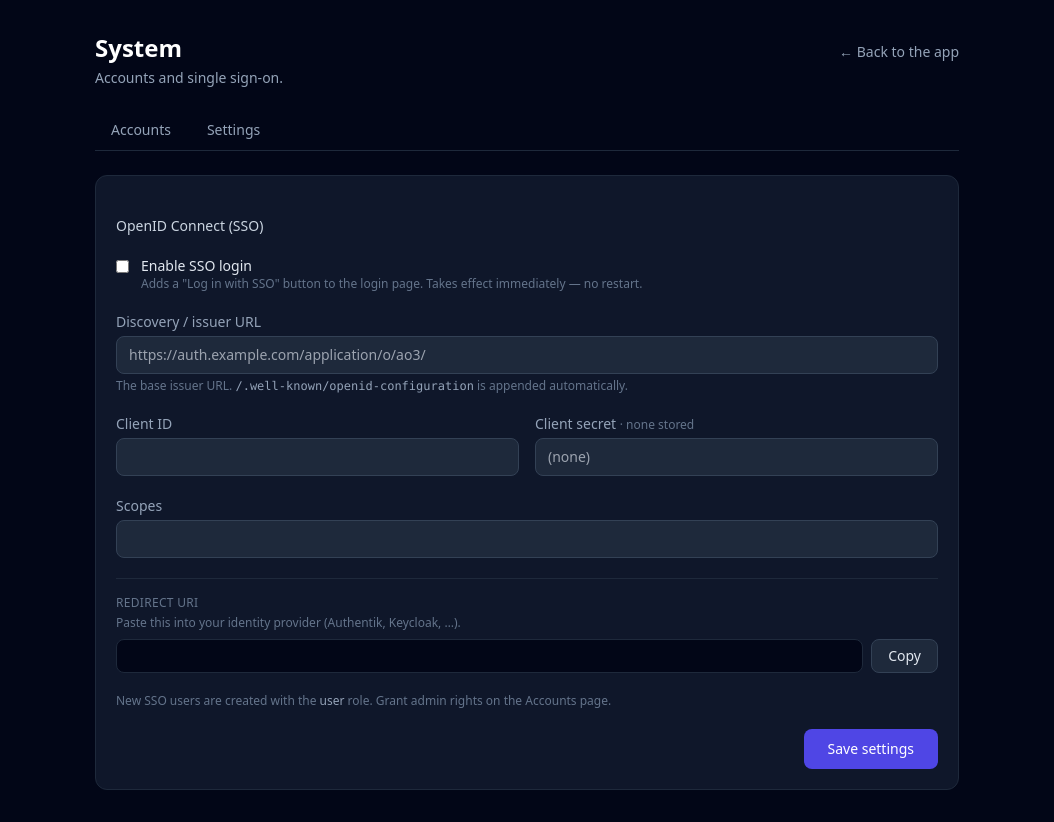
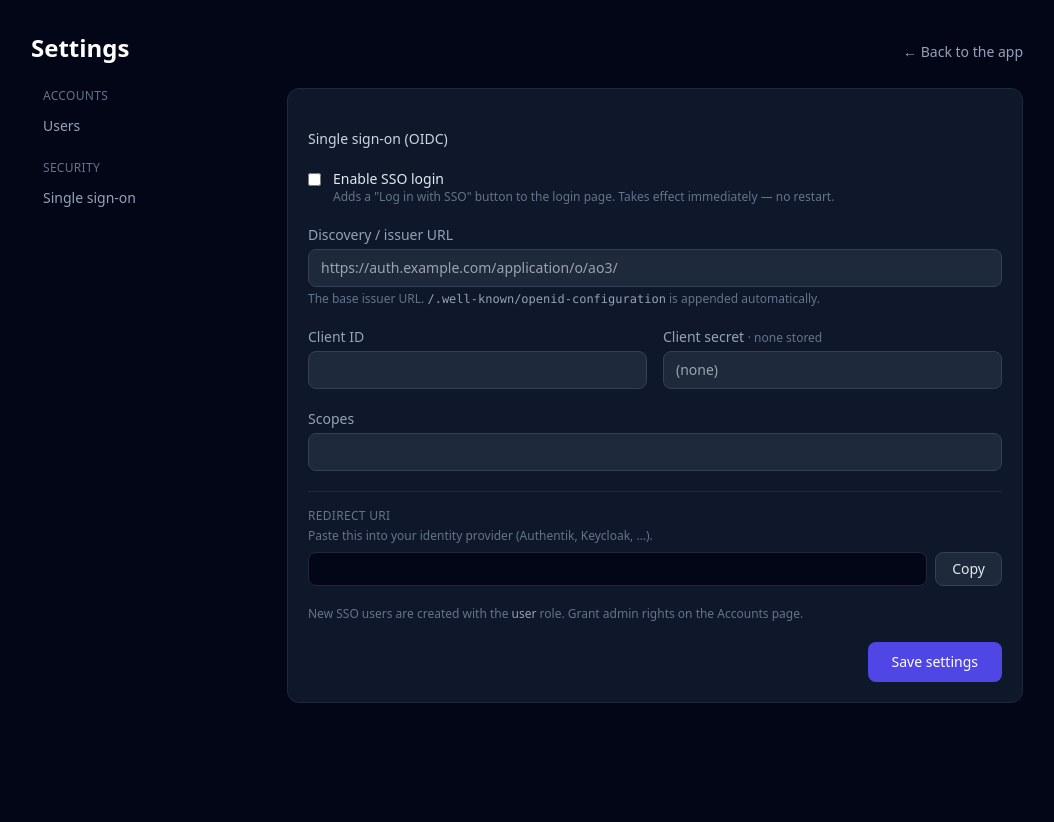
Before and after one commit to cr3ation/ao3-downloader, a Python web app: template app/templates/system_settings.html in a window 1280 px wide. Shown: the whole page, without its empty margins (113-1167 px from the left). After the commit the page ends 703 px from the top, so only its background shows below. Run offline with Jinja, Linux system fonts and the light colour scheme; the template is opened without the code that fills it, so the values that code supplies are empty; some libraries are stand-ins or nearby versions.

Commit message:
Redesign System as a sidebar settings area with a gear entry point
Moves the settings entry out of the avatar dropdown and onto a dedicated
gear icon beside it — a link for admins, a greyed-out, non-clickable
icon with an explanatory tooltip for everyone else. The dropdown is now
just identity + Log out.

The System pages drop the two-tab header for a Sonarr/Radarr-style
sidebar: a "Settings" title with a grouped left nav (Accounts → Users,
Security → Single sign-on) and a content pane, so new sections slot in
without reworking the chrome. Routes and the `active` variable are
unchanged; this is template-only.

Co-Authored-By: Claude Fable 5 <noreply@anthropic.com>

```diff
--- a/app/templates/system_accounts.html
+++ b/app/templates/system_accounts.html
@@ -4,7 +4,7 @@
 {% block system_body %}
 <section class="bg-slate-900 border border-slate-800 rounded-xl">
   <div class="px-5 py-4 border-b border-slate-800">
-    <h2 class="text-sm font-medium text-slate-300">Accounts</h2>
+    <h2 class="text-sm font-medium text-slate-300">Users</h2>
   </div>
   <div class="overflow-x-auto">
     <table class="w-full text-sm">
--- a/app/templates/system_base.html
+++ b/app/templates/system_base.html
@@ -1,22 +1,29 @@
 {% extends "base.html" %}
 
 {% block body %}
-<main class="max-w-4xl mx-auto px-4 py-8 space-y-6">
-  <header class="flex items-baseline justify-between">
-    <div>
-      <h1 class="text-2xl font-bold text-white">System</h1>
-      <p class="text-sm text-slate-400 mt-1">Accounts and single sign-on.</p>
-    </div>
+<main class="max-w-5xl mx-auto px-4 py-8">
+  <header class="flex items-baseline justify-between mb-6">
+    <h1 class="text-2xl font-bold text-white">Settings</h1>
     <a href="/" class="text-sm text-slate-400 hover:text-slate-200">&larr; Back to the app</a>
   </header>
 
-  <nav class="flex gap-1 border-b border-slate-800">
+  <div class="flex flex-col md:flex-row gap-8">
+    <aside class="w-full md:w-56 shrink-0">
+      <nav class="space-y-4 text-sm">
+        <div>
+          <p class="text-xs uppercase tracking-wide text-slate-500 px-3 mb-1">Accounts</p>
           <a href="/system/accounts"
-       class="px-4 py-2 text-sm font-medium border-b-2 {% if active == 'accounts' %}border-indigo-500 text-white{% else %}border-transparent text-slate-400 hover:text-slate-200{% endif %}">Accounts</a>
+             class="block px-3 py-2 rounded-md {% if active == 'accounts' %}bg-slate-800 text-white{% else %}text-slate-400 hover:text-slate-200 hover:bg-slate-800/50{% endif %}">Users</a>
+        </div>
+        <div>
+          <p class="text-xs uppercase tracking-wide text-slate-500 px-3 mb-1">Security</p>
           <a href="/system/settings"
-       class="px-4 py-2 text-sm font-medium border-b-2 {% if active == 'settings' %}border-indigo-500 text-white{% else %}border-transparent text-slate-400 hover:text-slate-200{% endif %}">Settings</a>
+             class="block px-3 py-2 rounded-md {% if active == 'settings' %}bg-slate-800 text-white{% else %}text-slate-400 hover:text-slate-200 hover:bg-slate-800/50{% endif %}">Single sign-on</a>
+        </div>
       </nav>
+    </aside>
 
+    <div class="flex-1 min-w-0 space-y-6">
       {% if ok %}
         <p class="bg-emerald-950/40 border border-emerald-900/60 text-emerald-300 text-sm rounded-lg px-3 py-2">{{ ok }}</p>
       {% endif %}
@@ -25,6 +32,8 @@
       {% endif %}
 
       {% block system_body %}{% endblock %}
+    </div>
+  </div>
 </main>
 <script src="/static/system.js"></script>
 {% endblock %}
--- a/app/templates/system_settings.html
+++ b/app/templates/system_settings.html
@@ -4,7 +4,7 @@
 {% block system_body %}
 <form method="post" action="/system/settings" class="bg-slate-900 border border-slate-800 rounded-xl p-5 space-y-5">
   <input type="hidden" name="csrf_token" value="{{ csrf_token }}">
-  <h2 class="text-sm font-medium text-slate-300">OpenID Connect (SSO)</h2>
+  <h2 class="text-sm font-medium text-slate-300">Single sign-on (OIDC)</h2>
 
   <label class="flex items-start gap-3">
     <input type="checkbox" name="enabled" value="true" {% if cfg.enabled %}checked{% endif %}
```
Also changed, not shown: app/templates/index.html (+12 -10 lines). Lines whose indentation alone changed are shown as unchanged.
